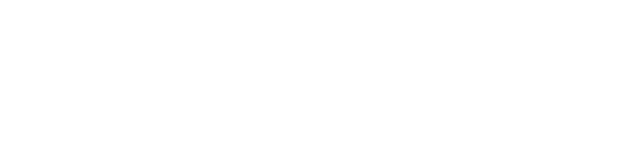
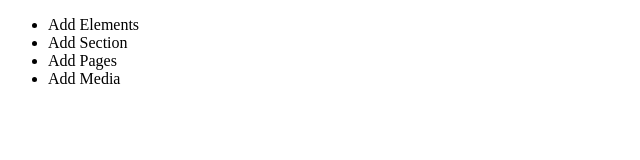
Before and after one commit to wsdwasdwawdw/practice, a plain HTML site: page builder.html in a window 1280 px wide. Shown: the whole page, without its empty margins (0-640 px from the left). Drawn offline with Linux system fonts and the light colour scheme.

Commit message:
adding sidenavigation

```diff
--- a/builder.html
+++ b/builder.html
@@ -6,6 +6,13 @@
     <title>Builder</title>
 </head>
 <body>
-
+    <div class="sideVav">
+        <ul>
+            <li>Add Elements</li>
+            <li>Add Section</li>
+            <li>Add Pages</li>
+            <li>Add Media</li>
+        </ul>
+    </div>
 </body>
 </html>
```
Also changed, not shown: hello.html (+1 -1 lines).
